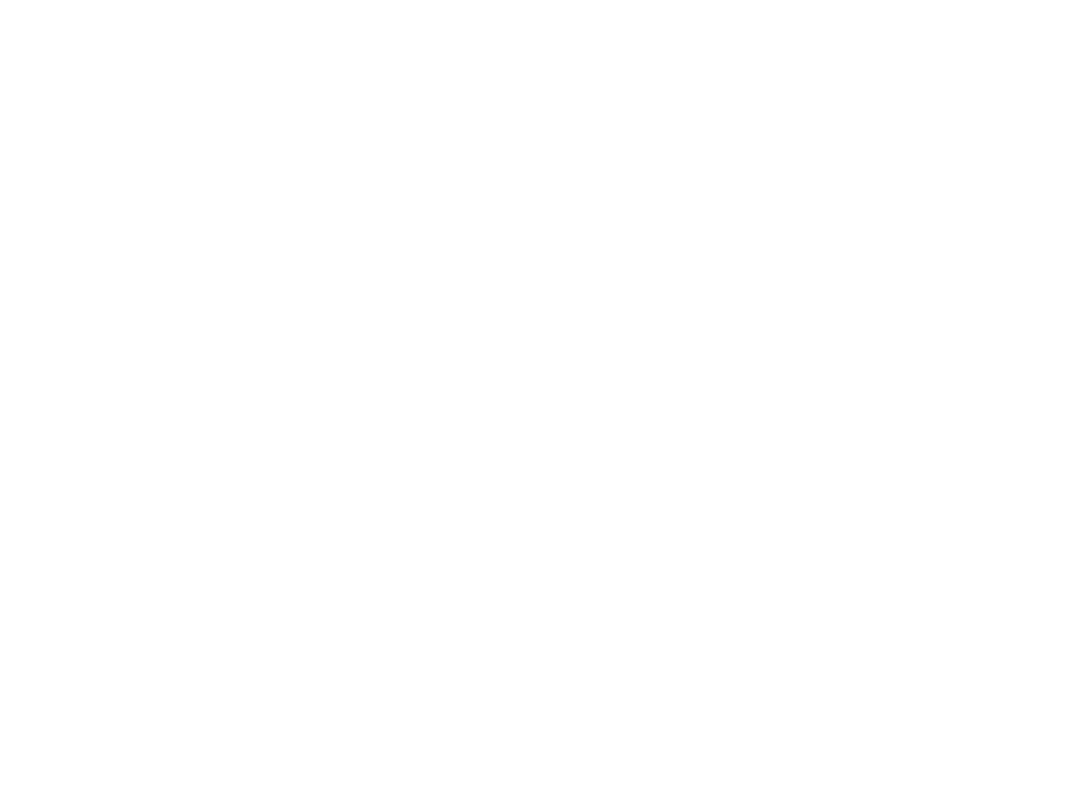
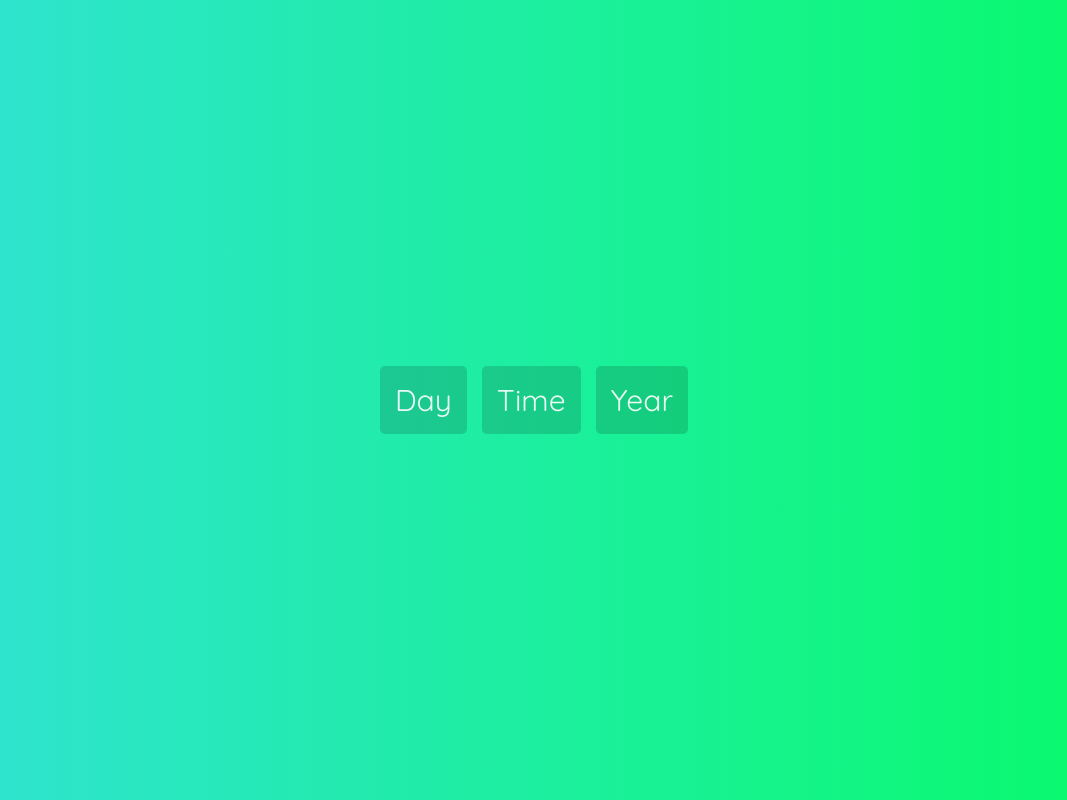
Before and after one commit to code8d/DigitalClock, a plain HTML site: page index.html in a window 1280 px wide. Shown: the whole page, without its empty margins (106-1173 px from the left). Drawn offline with Linux system fonts and the light colour scheme.

Commit message:
Added page layout

```diff
--- a/css/style.css
+++ b/css/style.css
@@ -0,0 +1,30 @@
+@import url('https://fonts.googleapis.com/css2?family=Quicksand:wght@300;400&display=swap');
+body {
+    margin: 0;
+    padding: 0;
+    display: flex;
+    align-items: center;
+    justify-content: center;
+    height: 100vh;
+    font-family: 'Quicksand';
+    font-weight: 400;
+    font-size: 30px;
+    background: linear-gradient(90deg, rgb(50, 226, 215), rgb(7, 251, 103));
+}
+.wrapper {
+    display: flex;
+    align-items: center;
+}
+.wrapper > *:not(:last-child) {
+    margin-right: 15px;
+}
+.bg {
+    background: rgba(0, 0, 0, .15);
+    color: rgba(255, 255, 255, .9);
+    padding: 15px;
+    border-radius: 5px;
+}
+.day {
+}
+.time {
+}
--- a/index.html
+++ b/index.html
@@ -4,9 +4,16 @@
     <meta charset="UTF-8">
     <meta http-equiv="X-UA-Compatible" content="IE=edge">
     <meta name="viewport" content="width=device-width, initial-scale=1.0">
-    <title>Document</title>
+    <link rel="stylesheet" href="css/style.css">
+    <title></title>
 </head>
 <body>
 
+    <div class="wrapper">
+        <div class="day bg">Day</div>
+        <div class="time bg">Time</div>
+        <div class="year bg">Year</div>
+    </div>
+
 </body>
 </html>
```
